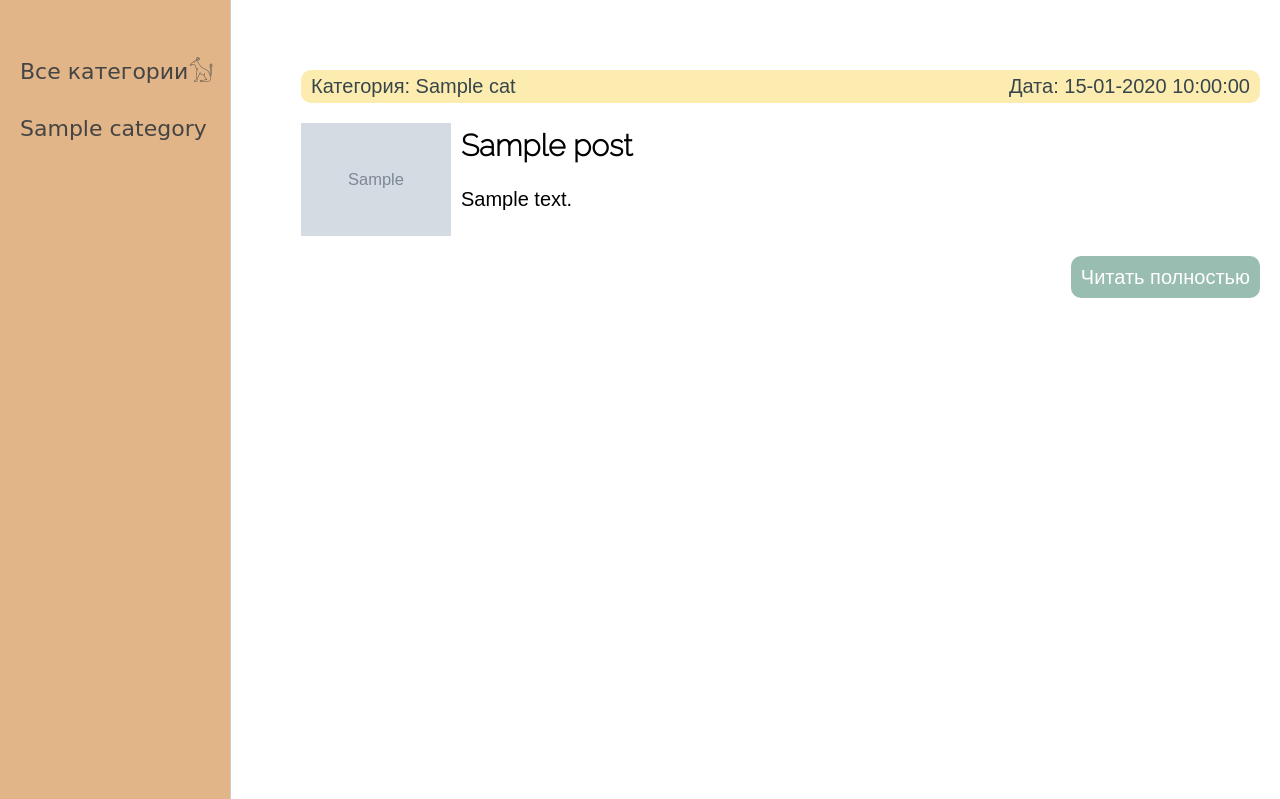
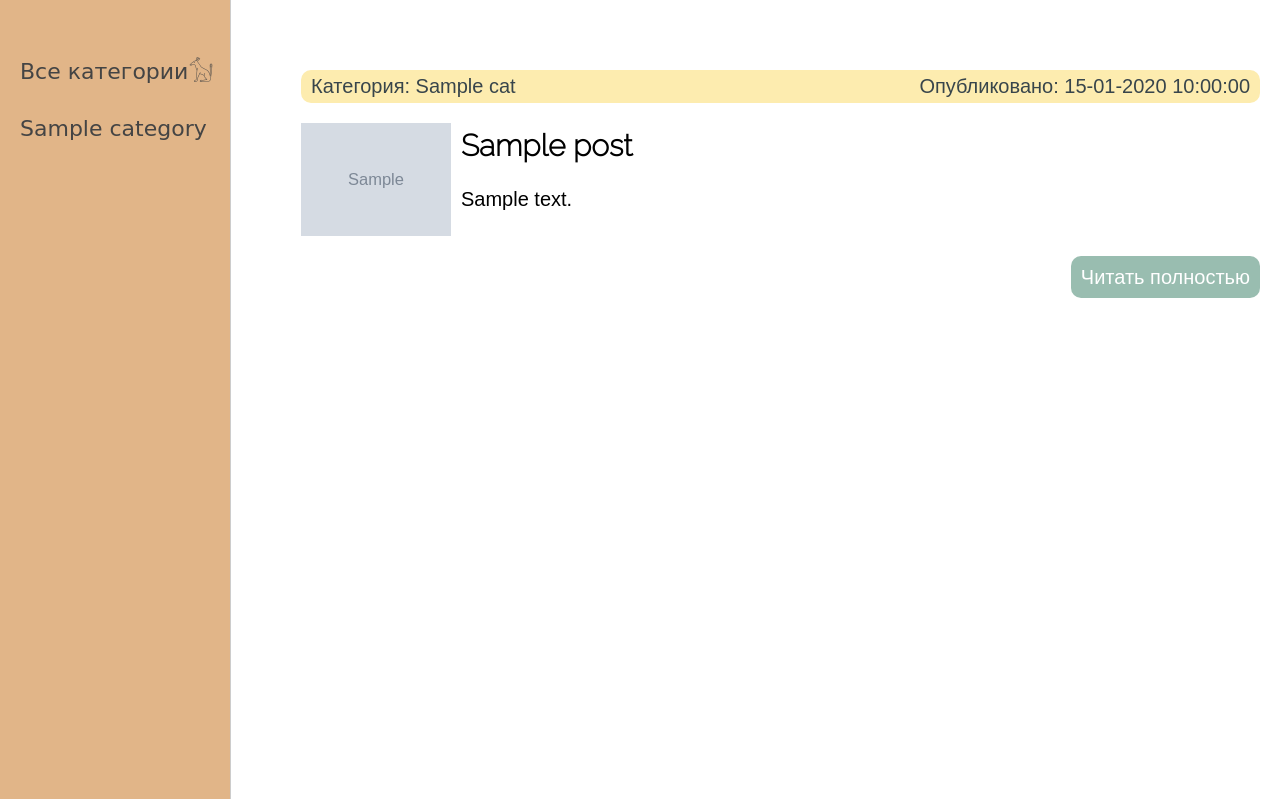
Before and after one commit to valleyrem/dog_site, a Django app: template woof/templates/woof/index.html in a window 1280 px wide. Shown: the part 60-859 px from the top of the page. Run offline with Django 3.2, Linux system fonts and the light colour scheme; the template is opened without the code that fills it: most values are stand-ins (such as "Sample title", 1, 10 or a date in 2020); grey boxes marked "Sample" are stand-in pictures; parts of the project's set-up code (start-up, migrations or seed data) failed here and were passed over; some web fonts are replaced.

Commit message:
published

```diff
--- a/woof/templates/woof/index.html
+++ b/woof/templates/woof/index.html
@@ -9,7 +9,7 @@
 	{% for p in posts %}
 			<li><div class="article-panel">
          <p class="first">Категория: {{p.cat}}</p>
-         <p class="last">Дата: {{p.time_update|date:"d-m-Y H:i:s"}}</p>
+         <p class="last">Опубликовано: {{p.time_update|date:"d-m-Y H:i:s"}}</p>
 </div>
 {% if p.photo %}
          <p><img class="img-article-left thumb" src="{{p.photo.url}}"></p>
```
